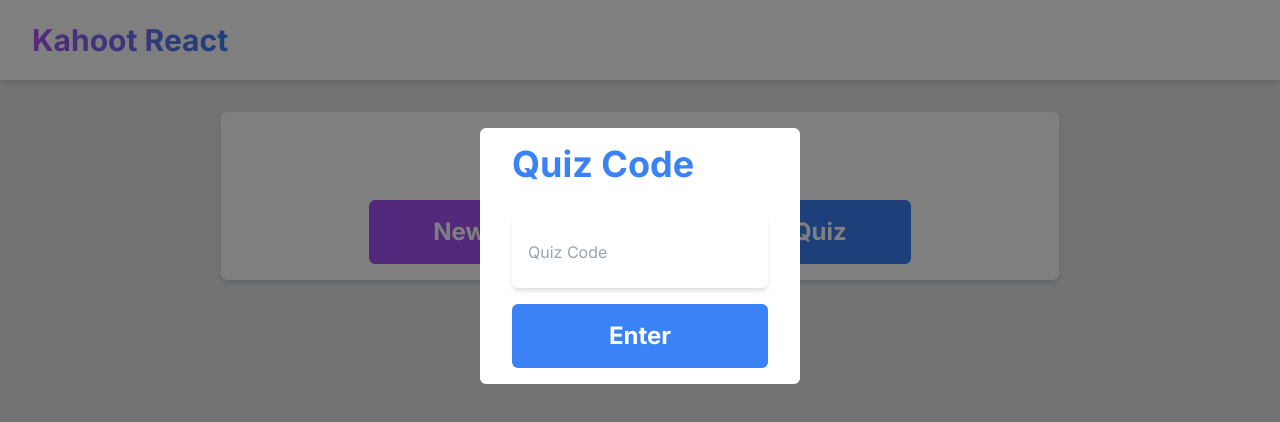
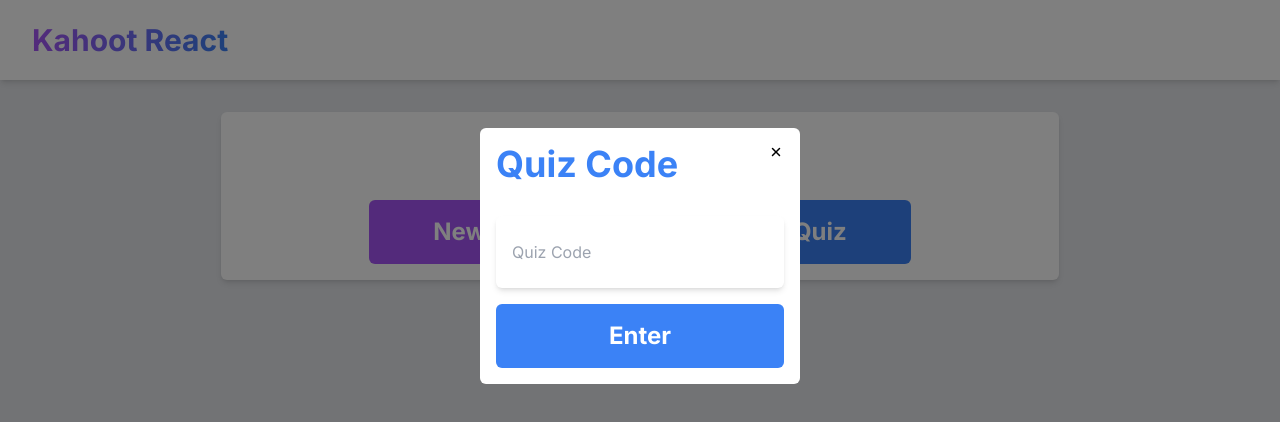
Before and after one commit to Lu1z-Gust4v0/Kahoot-React, a Next.js app: page / in a window 1280 px wide. Both pictures are taken after a click on the link "Enter a Quiz". Shown: the top 422 px of the page. Built offline with nearby package versions, Linux system fonts and the light colour scheme.

Commit message:
fix: add close button to dialog, add react icons library

```diff
--- a/src/components/Dialog.tsx
+++ b/src/components/Dialog.tsx
@@ -1,3 +1,5 @@
+import { IoClose } from "react-icons/io5";
+
 type DialogProps = {
   close: () => void;
 };
@@ -14,8 +16,13 @@ const Dialog = ({ close }: DialogProps) => {
         close();
       }}
     >
-      <div className="flex flex-col h-fit min-w-80 w-1/4 bg-white py-4 px-8 gap-4 rounded-md z-20">
-        <h3 className="text-4xl text-blue-500 font-bold mb-4">Quiz Code</h3>
+      <div className="flex flex-col h-fit min-w-80 w-1/4 bg-white py-4 px-4 gap-4 rounded-md z-20">
+        <div className="flex mb-4 justify-between">
+          <h3 className="text-4xl text-blue-500 font-bold">Quiz Code</h3>
+          <button className="group self-start" onClick={() => close()}>
+            <IoClose className="w-4 h-4 transition-colors duration-200 group-hover:text-blue-500 group-focus:text-blue-500" />
+          </button>
+        </div>
         <input
           id="title"
           className="py-6 rounded-md px-4 shadow-md"
```
Also changed, not shown: package.json (+5 -4 lines), 1 other file (tests, documents, lock files or other folders).
